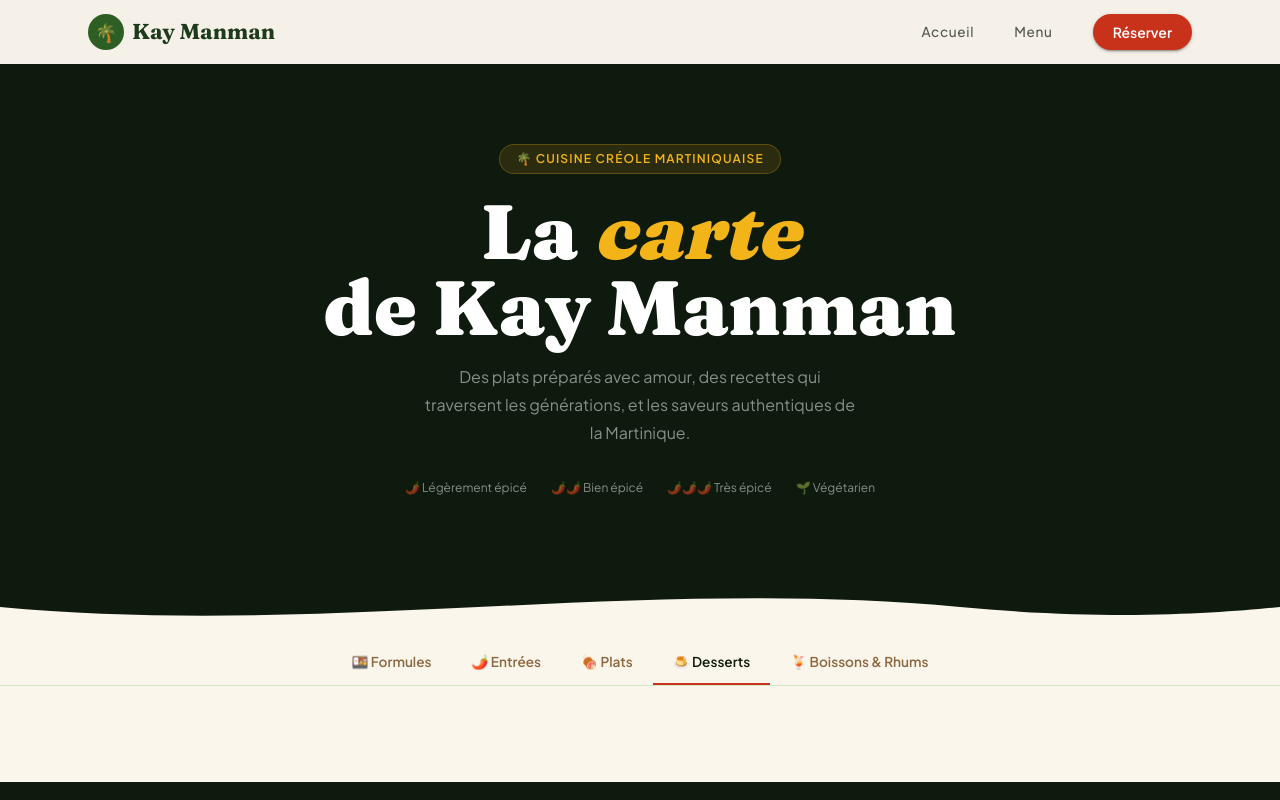
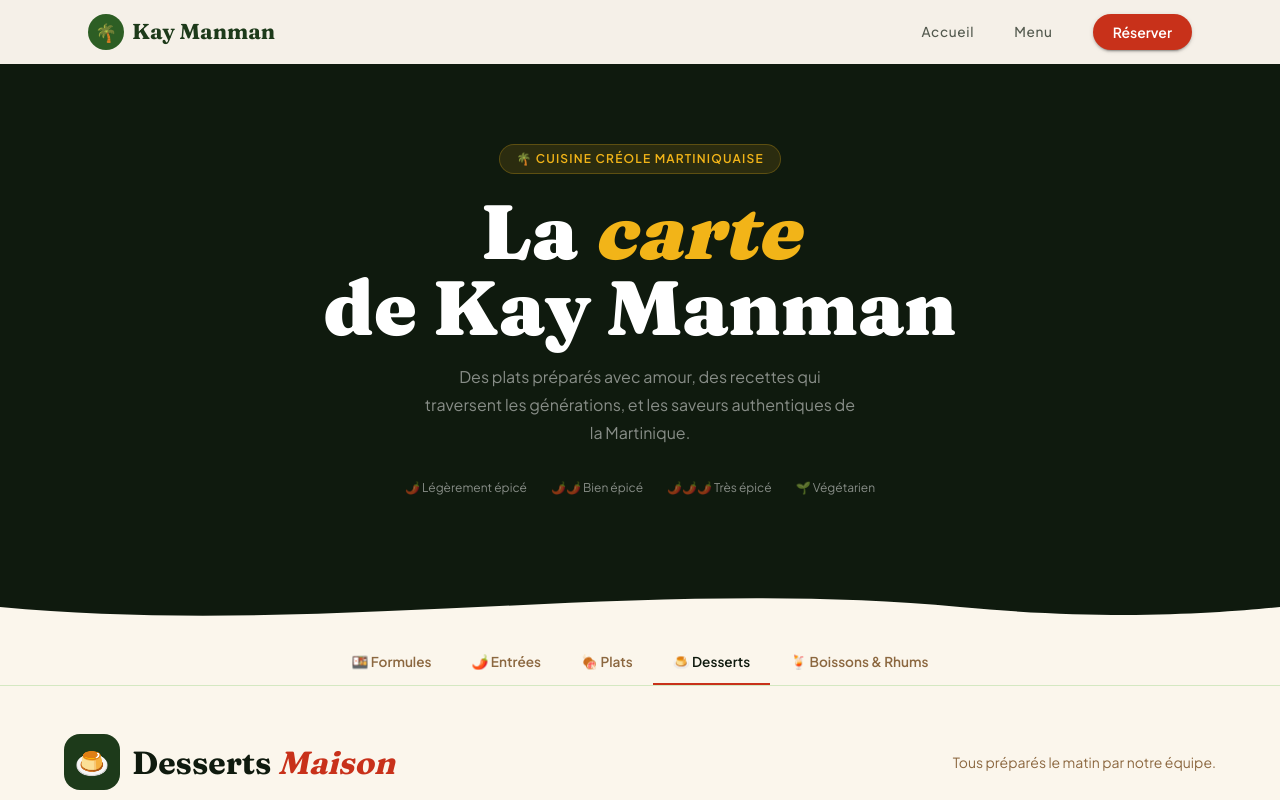
Before and after one commit to stantanasi/restaurant-website, a Next.js app: page /menu in a window 1280 px wide. Both pictures are taken after a click on the tab "🍮 Desserts". Shown: the top 800 px of the page. Built offline with nearby package versions, Linux system fonts and the light colour scheme; what @mui/material-nextjs would draw is missing.

Commit message:
feat(menu): display desserts tab

```diff
--- a/app/menu/page.tsx
+++ b/app/menu/page.tsx
@@ -124,6 +124,28 @@ export default function MenuPage() {
             ))}
           </MenuSection>
         )}
+
+        {active === 'desserts' && (
+          <MenuSection
+            emoji="🍮"
+            title={<>Desserts <em>Maison</em></>}
+            subtitle="Tous préparés le matin par notre équipe."
+          >
+            {Object.values(menu.desserts).map(({ label, dishes }) => (
+              <MenuSubsection
+                key={label}
+                label={label}
+              >
+                {dishes.map((dish) => (
+                  <DishCard
+                    key={dish.id}
+                    dish={dish}
+                  />
+                ))}
+              </MenuSubsection>
+            ))}
+          </MenuSection>
+        )}
       </Container>
     </main >
   );
```
